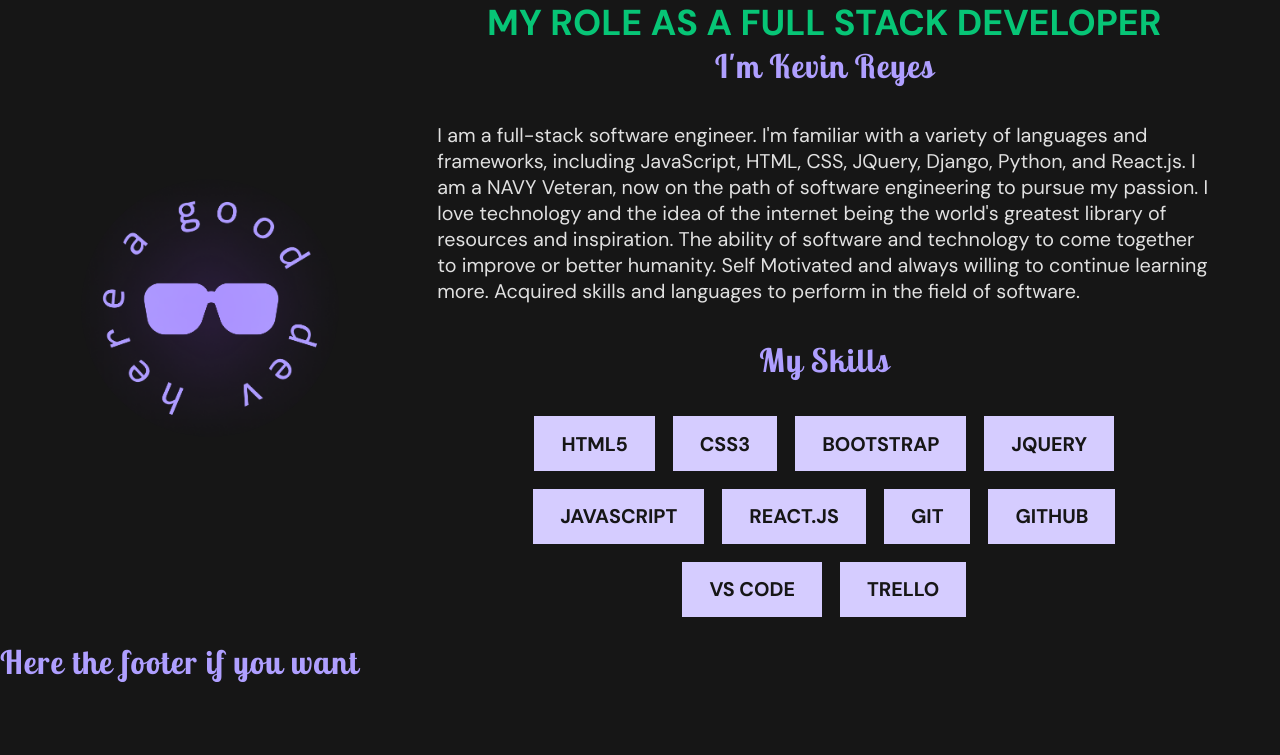
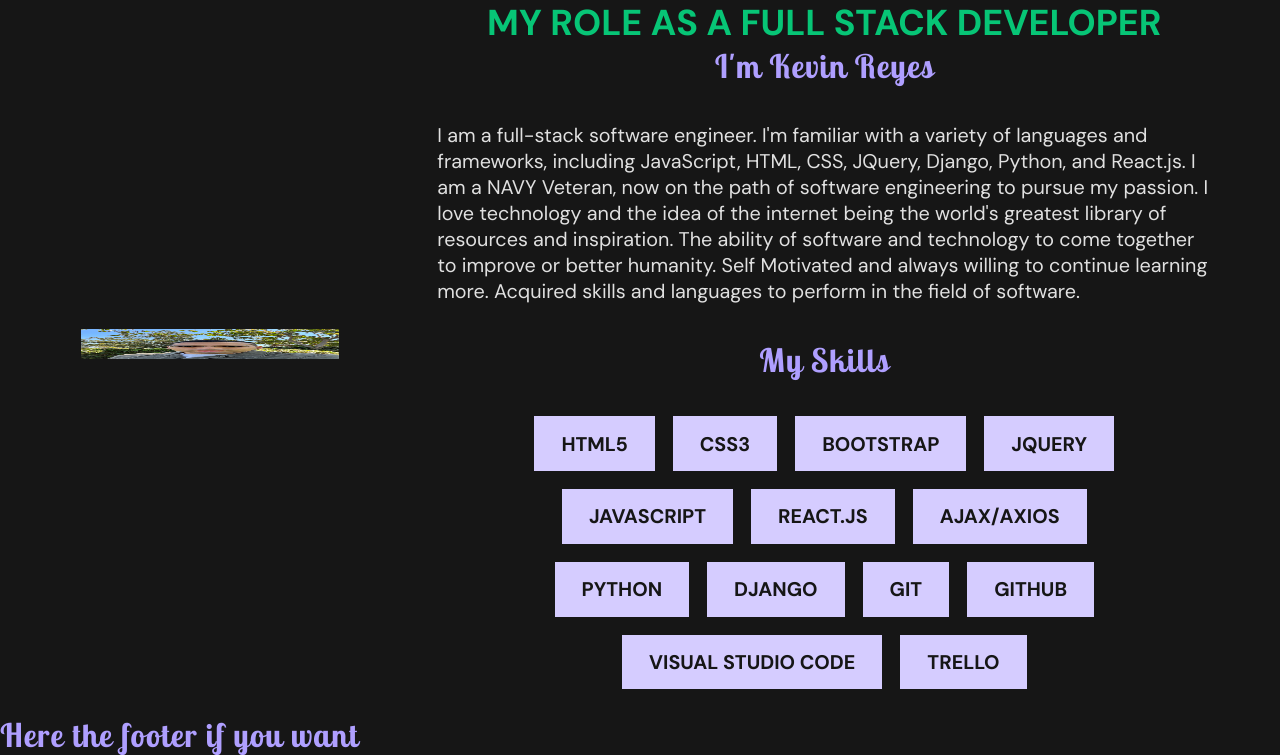
Before and after one commit to kevinscircle/1117-portfolio, a Django app: page / in a window 1280 px wide. Shown: the part 130-885 px from the top of the page. Before the commit the page ends 812 px from the top, so only its background shows below. Run offline with Django 5.2, Linux system fonts and the light colour scheme.

Commit message:
added profilio photo and skills

```diff
--- a/static/css/sections.css
+++ b/static/css/sections.css
@@ -7,12 +7,19 @@
 
 .about-image-container{
     width: 30%;
+
+
+}
+
+.profolioPhoto{
+    height: 30px;
 }
 
 
 
 .about-image-container img{
     width: 70%;
+
 }
 
 .about-description-container{
--- a/templates/pages/about.html
+++ b/templates/pages/about.html
@@ -6,7 +6,7 @@
 {% block content %}
 <section class="about-section center-row">
     <div class="about-image-container center-row">
-      <img src="{% static './img/logo.png' %}" alt="logo" />
+      <img src="{% static './img/profolioPhoto.jpeg' %}" alt="logo" class="profolioPhoto"/>
     </div>
 
     <div class="about-description-container center-column">
@@ -34,9 +34,12 @@
           <label class="text-label">jQuery</label>
           <label class="text-label">JavaScript</label>
           <label class="text-label">React.JS</label>
+          <label class="text-label">Ajax/Axios</label>
+          <label class="text-label">Python</label>
+          <label class="text-label">Django</label>
           <label class="text-label">Git</label>
           <label class="text-label">GitHub</label>
-          <label class="text-label">Vs Code</label>
+          <label class="text-label">Visual Studio Code</label>
           <label class="text-label">Trello</label>
         </div>
       </div>
```
Also changed, not shown: static/img/profolioPhoto.jpeg (added).
